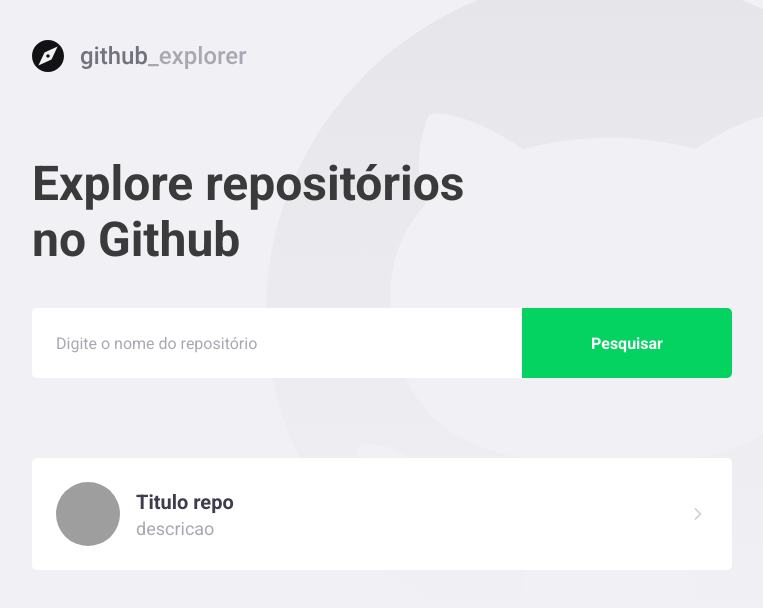
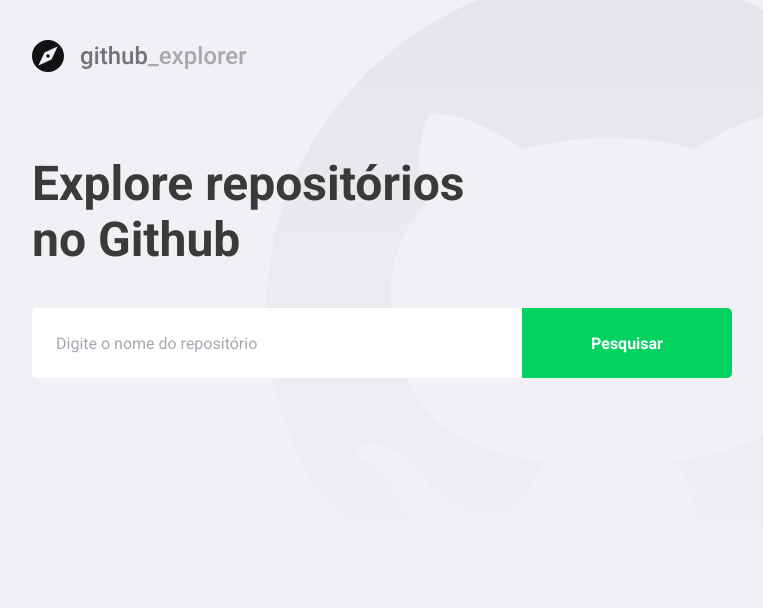
Before and after one commit to GusPrado/github-explorer, a React (Create React App) app: page / in a window 1280 px wide. Shown: the top 608 px of the page, without its empty margins (148-911 px from the left). Built offline with nearby package versions, Linux system fonts and the light colour scheme; grey boxes are pictures that could not be loaded.

Commit message:
Add Github API connection

```diff
--- a/package.json
+++ b/package.json
@@ -11,6 +11,7 @@
     "@types/react": "^16.9.0",
     "@types/react-dom": "^16.9.0",
     "@typescript-eslint/eslint-plugin": "^3.9.0",
+    "axios": "^0.19.2",
     "eslint-config-airbnb": "^18.2.0",
     "eslint-plugin-import": "^2.21.2",
     "eslint-plugin-jsx-a11y": "^6.3.0",
--- a/src/pages/Dashboard/index.tsx
+++ b/src/pages/Dashboard/index.tsx
@@ -1,34 +1,66 @@
-import React from 'react';
+import React, { useState, FormEvent } from 'react';
 import { FiChevronRight } from 'react-icons/fi';
+import api from '../../services/api';
 
 import logoImg from '../../assets/logo.svg';
 
 import { Title, Form, Repositories } from './styles';
 
+interface Repository {
+  full_name: string;
+  description: string;
+  owner: {
+    login: string;
+    avatar_url: string;
+  };
+}
+
 const Dashboard: React.FC = () => {
+  const [newRepo, setNewRepo] = useState('');
+  const [repositories, setRepositories] = useState<Repository[]>([]);
+
+  async function handleAddRepository(
+    event: FormEvent<HTMLFormElement>,
+  ): Promise<void> {
+    event.preventDefault();
+
+    const response = await api.get<Repository>(`repos/${newRepo}`);
+
+    const repository = response.data;
+
+    setRepositories([...repositories, repository]);
+    setNewRepo('');
+  }
   return (
     <>
       <img src={logoImg} alt="Gthub Explorer" />
       <Title>Explore repositórios no Github</Title>
 
-      <Form>
-        <input type="text" placeholder="Digite o nome do repositório" />
+      <Form onSubmit={handleAddRepository}>
+        <input
+          value={newRepo}
+          onChange={evt => setNewRepo(evt.target.value)}
+          type="text"
+          placeholder="Digite o nome do repositório"
+        />
         <button type="submit">Pesquisar</button>
       </Form>
 
       <Repositories>
-        <a href="teste">
+        {repositories.map(repository => (
+          <a key={repository.full_name} href="teste">
             <img
-            src="https://avatars3.githubusercontent.com/u/49629739?s=460&u=0de6f00c34c365723b0c70a3ccd19cede7f4f623&v=4"
-            alt="Gus Prado"
+              src={repository.owner.avatar_url}
+              alt={repository.owner.login}
             />
             <div>
-            <strong>Titulo repo</strong>
-            <p>descricao</p>
+              <strong>{repository.description}</strong>
+              <p>{repository.full_name}</p>
             </div>
 
             <FiChevronRight size={20} />
           </a>
+        ))}
       </Repositories>
     </>
   );
--- a/src/pages/Dashboard/styles.ts
+++ b/src/pages/Dashboard/styles.ts
@@ -74,7 +74,8 @@
     }
 
     div {
-      margin-left: 16px;
+      margin: 0 16px;
+      flex: 1;
 
       strong {
         font-size: 20px;
--- /dev/null
+++ b/src/services/api.ts
@@ -0,0 +1,7 @@
+import axios from 'axios';
+
+const api = axios.create({
+  baseURL: 'https://api.github.com',
+});
+
+export default api;
```
Also changed, not shown: 1 other file (tests, documents, lock files or other folders). Lines whose indentation alone changed are shown as unchanged.
